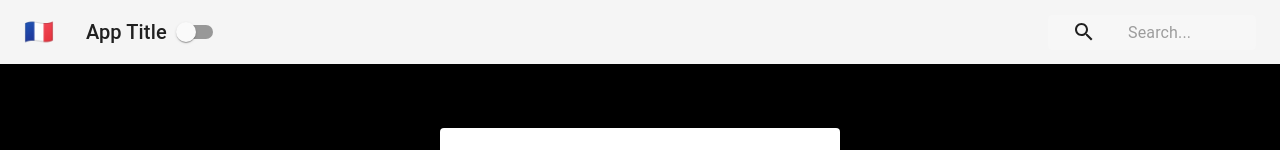
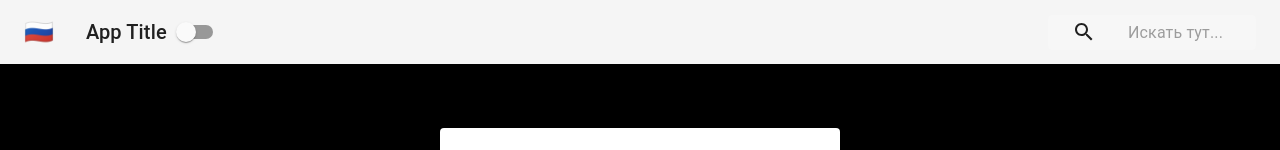
Before and after one commit to AlexeyTarasovv/context-ex, a React (Create React App) app: page / in a window 1280 px wide. Shown: the top 150 px of the page. Built offline with nearby package versions, Linux system fonts and the light colour scheme.

Commit message:
Add LanguageContext to NavBar

```diff
--- a/src/Navbar.js
+++ b/src/Navbar.js
@@ -9,19 +9,41 @@ import Switch from '@material-ui/core/Switch';
 import { withStyles } from '@material-ui/core/styles';
 import styles from './styles/NavBarStyles';
 import { ThemeContext } from './contexts/ThemeContext';
+import { withLanguageContext } from './contexts/LanguageContext';
+
+const content = {
+	english: {
+		search: 'Search',
+		flag: '🇬🇧'
+	},
+	russian: {
+		search: 'Искать тут',
+		flag: '🇷🇺'
+	},
+	french: {
+		search: 'Chercher',
+		flag: '🇫🇷'
+	},
+	spanish: {
+		search: 'Buscar',
+		flag: '🇪🇸'
+	}
+};
 
 class Navbar extends Component {
 	static contextType = ThemeContext;
 	render() {
 		const { classes } = this.props;
 		const { isDarkMode, toggleMode } = this.context;
+		const { language } = this.props.languageContext;
+		const { search, flag } = content[language];
 		console.log(isDarkMode);
 		return (
 			<div className={classes.root}>
 				<AppBar position="static" color={isDarkMode ? 'default' : 'primary'}>
 					<Toolbar>
 						<IconButton className={classes.menuButton} color="inherit">
-							<span>🇫🇷</span>
+							<span>{flag}</span>
 						</IconButton>
 						<Typography className={classes.title} variant="h6" color="inherit">
 							App Title
@@ -33,7 +55,7 @@ class Navbar extends Component {
 								<SearchIcon />
 							</div>
 							<InputBase
-								placeholder="Search..."
+								placeholder={`${search}...`}
 								classes={{
 									root: classes.inputRoot,
 									input: classes.inputInput
@@ -46,4 +68,4 @@ class Navbar extends Component {
 		);
 	}
 }
-export default withStyles(styles)(Navbar);
+export default withLanguageContext(withStyles(styles)(Navbar));
--- a/src/contexts/LanguageContext.js
+++ b/src/contexts/LanguageContext.js
@@ -22,3 +22,7 @@ export class LanguageProvider extends Component {
 		);
 	}
 }
+
+export const withLanguageContext = (Component) => (props) => (
+	<LanguageContext.Consumer>{(value) => <Component languageContext={value} {...props} />}</LanguageContext.Consumer>
+);
```
